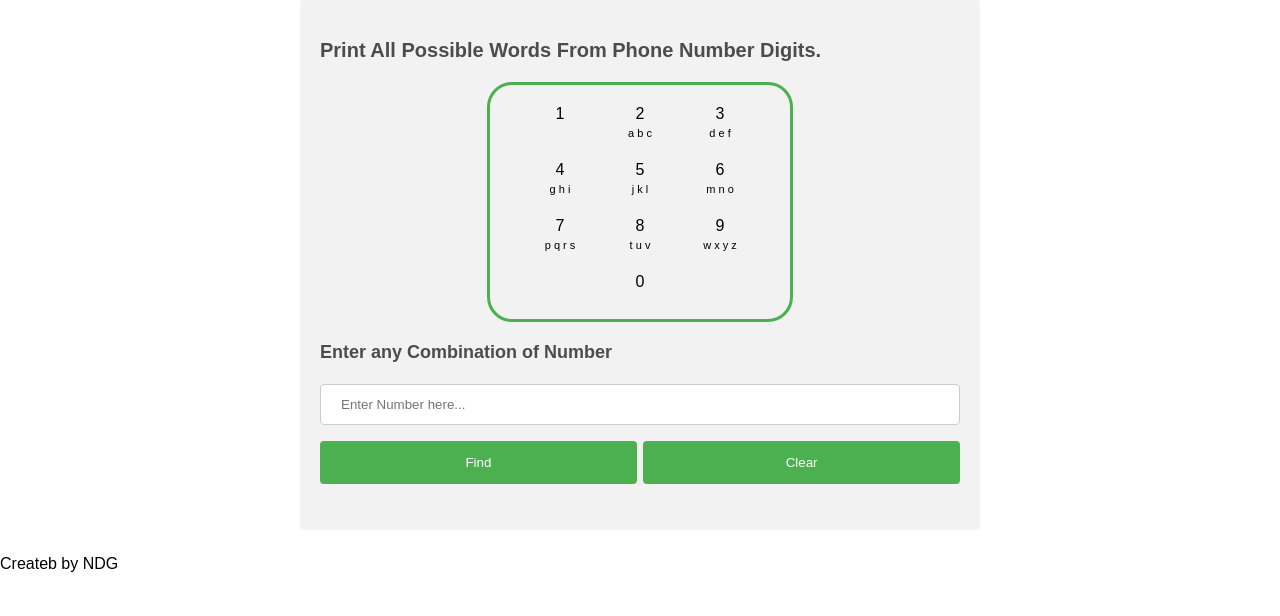
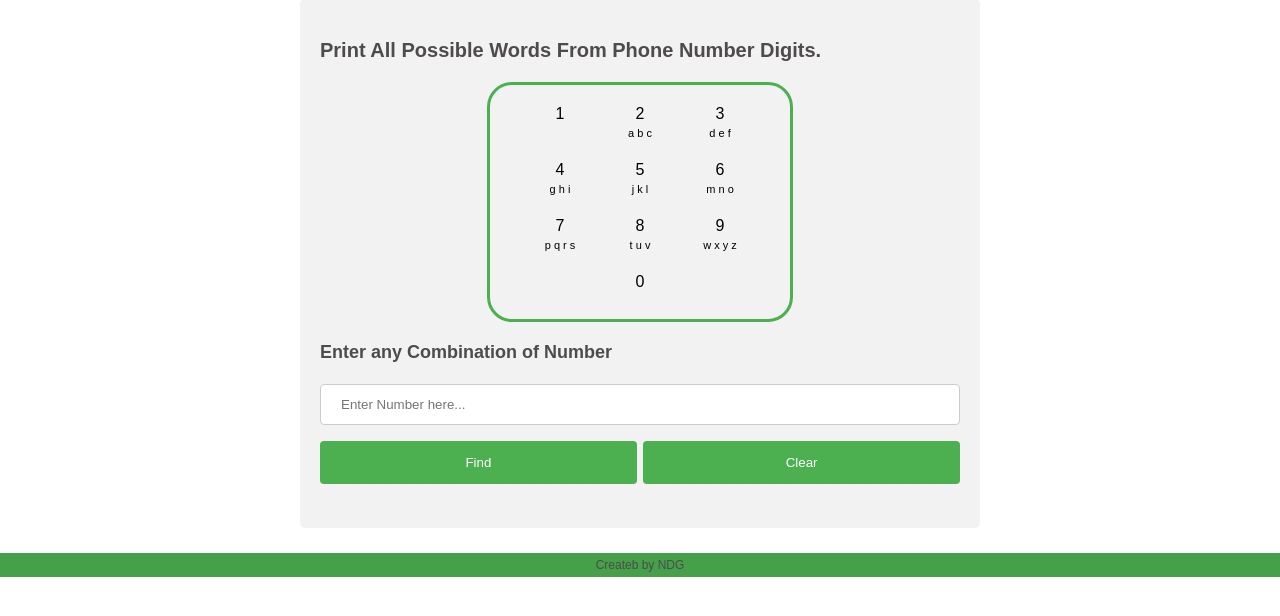
Before and after one commit to nitingaxioned/LogicalTask3, a plain HTML site: page index.html in a window 1280 px wide. Shown: the part 70-686 px from the top of the page. Drawn offline with Linux system fonts and the light colour scheme.

Commit message:
footer css created

```diff
--- a/assets/css/style.css
+++ b/assets/css/style.css
@@ -134,6 +134,7 @@ main{
   background-color: #f2f2f2;
   padding: 20px;
   margin-bottom: 25px;
+  max-width: 1350px;
 }
 
 h3{
@@ -220,9 +221,20 @@ label{
 
 
 
+footer{
+  text-align: center;
+  color: #4f4b4c;
+  font-size: 12px;
+  background-color: #45a049;
+  padding: 5px;
+  max-width: 1350px;
+  margin: auto;
+}
 
-
-
+#output-txt{
+  color: #4f4b4c;
+  font-size: 14px;
+}
 
  /*=================================
   footer styling ends here
```
